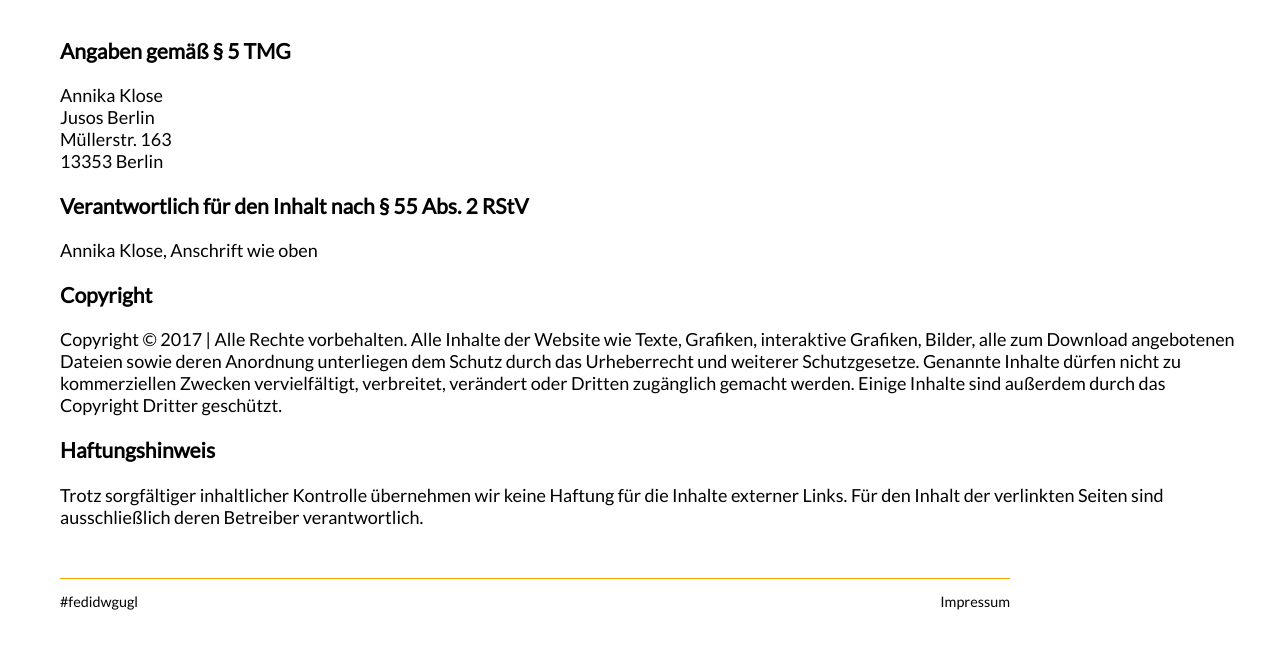
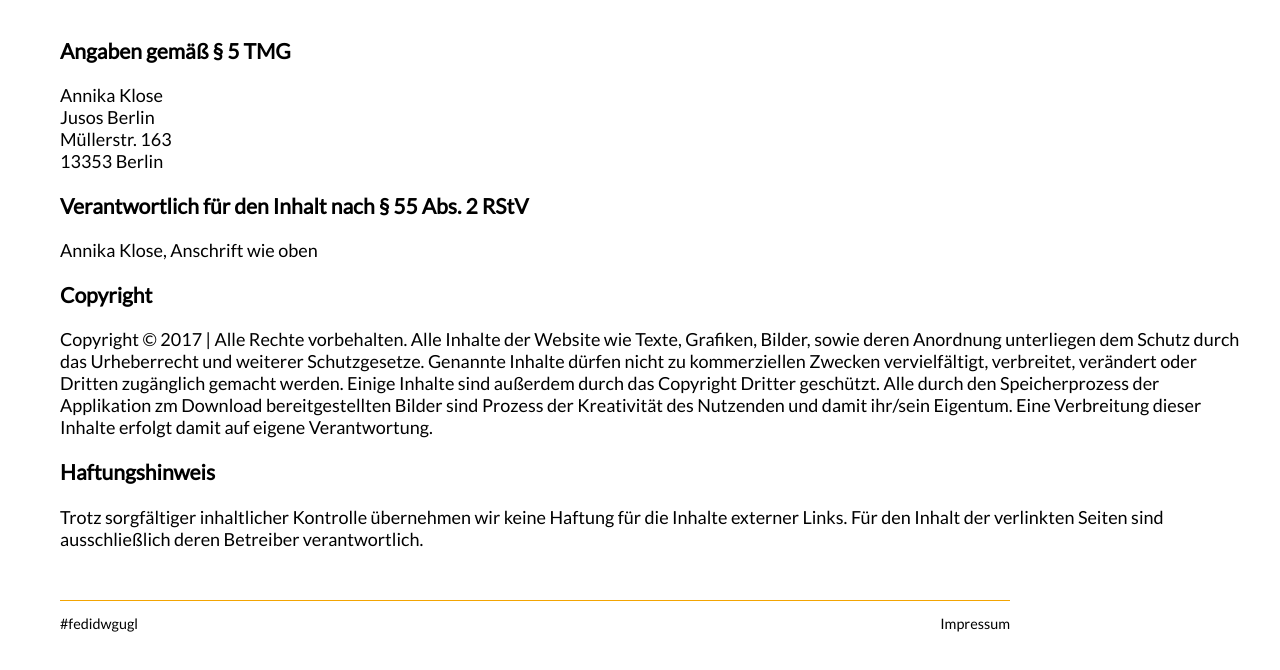
Before and after one commit to fedidwgugl/fedidwgugl.github.io, a plain HTML site: page impressum.html in a window 1280 px wide. Shown: the part 260-930 px from the top of the page. Drawn offline with Linux system fonts and the light colour scheme.

Commit message:
changed impressum

```diff
--- a/impressum.html
+++ b/impressum.html
@@ -29,7 +29,8 @@
 </p>
 <h3>Copyright</h3>
 <p>
-Copyright © 2017 | Alle Rechte vorbehalten. Alle Inhalte der Website wie Texte, Grafiken, interaktive Grafiken, Bilder, alle zum Download angebotenen Dateien sowie deren Anordnung unterliegen dem Schutz durch das Urheberrecht und weiterer Schutzgesetze. Genannte Inhalte dürfen nicht zu kommerziellen Zwecken vervielfältigt, verbreitet, verändert oder Dritten zugänglich gemacht werden. Einige Inhalte sind außerdem durch das Copyright Dritter geschützt.
+Copyright © 2017 | Alle Rechte vorbehalten. Alle Inhalte der Website wie Texte,
+Grafiken, Bilder, sowie deren Anordnung unterliegen dem Schutz durch das Urheberrecht und weiterer Schutzgesetze. Genannte Inhalte dürfen nicht zu kommerziellen Zwecken vervielfältigt, verbreitet, verändert oder Dritten zugänglich gemacht werden. Einige Inhalte sind außerdem durch das Copyright Dritter geschützt. Alle durch den Speicherprozess der Applikation zm Download bereitgestellten Bilder sind Prozess der Kreativit&auml;t des Nutzenden und damit ihr/sein Eigentum. Eine Verbreitung dieser Inhalte erfolgt damit auf eigene Verantwortung.
 </p>
 <h3>Haftungshinweis</h3>
 <p>
```
